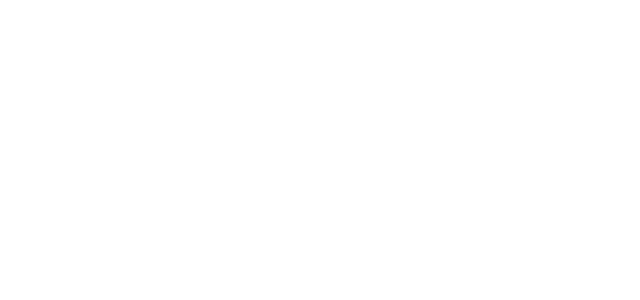
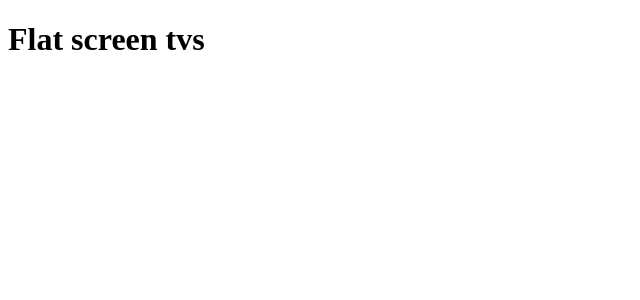
Before and after one commit to keerthi-olm/product-list-tdd, a React (Create React App) app: page / in a window 1280 px wide. Shown: the top 300 px of the page, without its empty margins (0-640 px from the left). Built offline with nearby package versions, Linux system fonts and the light colour scheme.

Commit message:
wrote code to pass test 2
test 3: should render a <section /> with class name products

```diff
--- a/src/productListing.jsx
+++ b/src/productListing.jsx
@@ -9,7 +9,9 @@
     return (
 
       <div className='product-listing'>
-
+        <div className="page-title">
+          <h1>Flat screen tvs</h1>
+        </div>
       </div>
     )
   }
```
Also changed, not shown: 1 other file (tests, documents, lock files or other folders).
